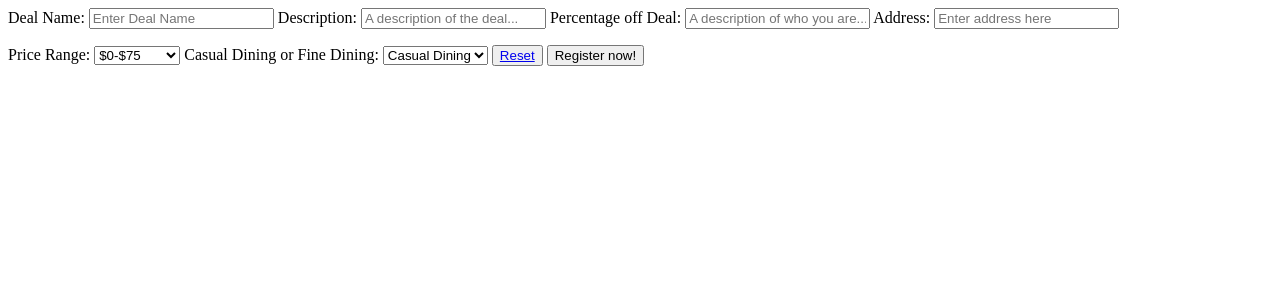
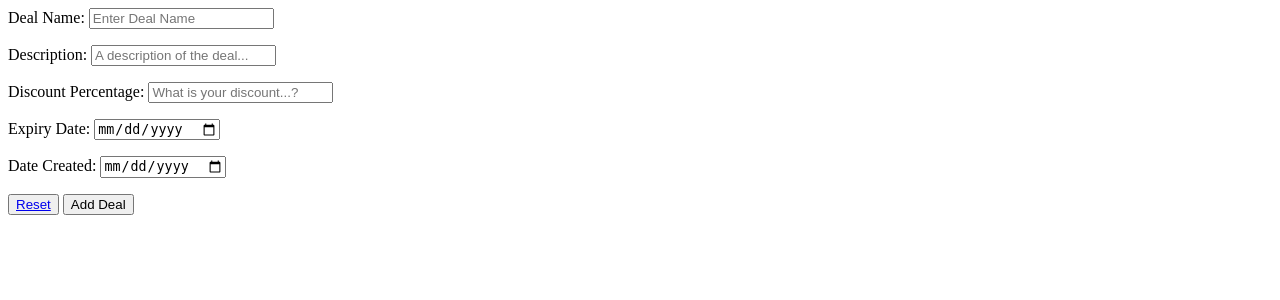
Before and after one commit to XifeiNi/find-dine, a Flask app: template templates/business/new_deal.html in a window 1280 px wide. Shown: the top 300 px of the page. Run offline with Flask 2, Linux system fonts and the light colour scheme; the template is opened without the code that fills it, so the values that code supplies are empty; some libraries are stand-ins or nearby versions.

Commit message:
Working on the business application-working on creating a new deal

```diff
--- a/business/app.py
+++ b/business/app.py
@@ -1,7 +1,8 @@
-from flask import Flask, render_template, request
+from flask import Flask, render_template, request, url_for, redirect, current_app
 from flask_socketio import SocketIO, join_room
 from flask_sqlalchemy import SQLAlchemy
-from models import Business_Profile, db
+from models import Business_Profile, Deal, db
+from flask_login import current_user, login_user, login_required, logout_user
 from datetime import datetime, date
 
 app = Flask(__name__, template_folder='../templates/business')
@@ -37,14 +38,42 @@ def signup():
                                     category=category)
         db.session.add(business)
         db.session.commit()
-        return render_template('login.html')
+        return redirect(url_for('login'))
+    return render_template('signup.html')
 
-    return render_template('signup.html')
+# @app.route('/login', methods=['GET', 'POST'])
+# def login():
+#     if request.method == 'POST':
+#         data = request.form
+#         user_email = data['username']
+#         password = data['password']
+#         user = Business_Profile.query.filter_by(email=user_email).first()
+#         if user is not None and user.password == password:
+#             login_user(user, login_form.remember_me.data)
+#             return redirect(url_for('main.dashboard'))
+#     return render_template('login.html')
+@app.route('/home')
+def home():
+    return render_template('homepage.html')
 
 @app.route('/deal', methods=['GET', 'POST'])
 def create_deal():
     if request.method == 'POST':
         data = request.form
+        deal_name = data['deal_name']
+        description = data['description']
+        discount = data['percentage']
+        expiry = data['expiry']
+        created = data['created_date']
+        deal = Deal(deal_name=deal_name,
+                    description=description,
+                    discount_percentage=discount,
+                    date_expiry=expiry,
+                    date_created=created)
+        db.session.add(deal)
+        db.session.commit()
+        return redirect(url_for('home'))
+    return render_template('new_deal.html')
 
 
 if __name__ == '__main__':
--- a/server/app.py
+++ b/server/app.py
@@ -96,7 +96,7 @@ from datetime import datetime, date
 
 app = Flask(__name__, template_folder='../templates')
 app.config['SECRET_KEY'] = 'user_side#'
-app.config['SQLALCHEMY_DATABASE_URI'] = 'sqlite:////tmp/test.db'
+app.config['SQLALCHEMY_DATABASE_URI'] = 'sqlite:////tmp/test1.db'
 db.init_app(app)
 socketio = SocketIO(app)
 
--- a/templates/business/new_deal.html
+++ b/templates/business/new_deal.html
@@ -17,33 +17,21 @@
     <form id="signup_form"  method="POST" action="/">
         Deal Name:
         <label for="deal_name"></label><input name="deal_name" type="text" id="deal_name" placeholder="Enter Deal Name" required>
+        <p id="deal_name_error"></p>
         Description:
         <label for="description"></label><input type="text" name="description" id="description" placeholder="A description of the deal..." required>
-<!--        Password:-->
-<!--        <label for="password"></label><input type="password" placeholder="Enter Password" name="password" id="password" >-->
-<!--        <p id="password_error"></p>-->
-<!--        Confirm Password:-->
-<!--        <label for="confirm_password"></label><input type="password" placeholder="Confirm Password" name="confirm_password" id="confirm_password">-->
-<!--        <p id="confirm_error"></p>-->
-        Percentage off
-        Deal:
-        <label for="description"></label><input type="text" placeholder="A description of who you are..." name="description" id="description">
-        Address:
-        <label for="address"></label><input type="text" placeholder="Enter address here" name="address" id="address" >
-        <p id="address_error"></p>
-        <label for="price_guide" >Price Range:</label>
-           <select name="price_guide" id="price_guide" form="signup_form">
-            <option value="low">$0-$75</option>
-            <option value="medium">$75-$150</option>
-            <option value="high">$150-$300</option>
-          </select>
-        <label for="category" >Casual Dining or Fine Dining:</label>
-           <select name="category" id="category" form="signup_form">
-            <option value="casual">Casual Dining</option>
-            <option value="fine">Fine Dining</option>
-          </select>
-        <button type="button" id="reset_add"><a href="signup.html">Reset</a></button>
-        <input type="submit" id="submit" value="Register now!">
+        <p id="description_error"></p>
+        Discount Percentage:
+        <label for="percentage"></label><input type="number" placeholder="What is your discount...?" name="percentage" id="percentage" required>
+        <p id="discount_error"></p>
+        Expiry Date:
+        <label for="expiry"></label><input type="date" placeholder="When does it expire" name="expiry" id="expiry" required >
+        <p id="expiry_error"></p>
+        Date Created:
+        <label for="created_date"></label><input type="date" name="created_date" id="created_date" required >
+        <p id="created_error"></p>
+        <button type="button" id="reset_add"><a href="new_deal.html">Reset</a></button>
+        <input type="submit" id="submit" value="Add Deal">
     </form>
 </body>
 <script>
```
Also changed, not shown: business/models.py (+10 -8 lines), templates/business/homepage.html (added, +10 -0 lines), templates/business/login.html (added, +22 -0 lines).
